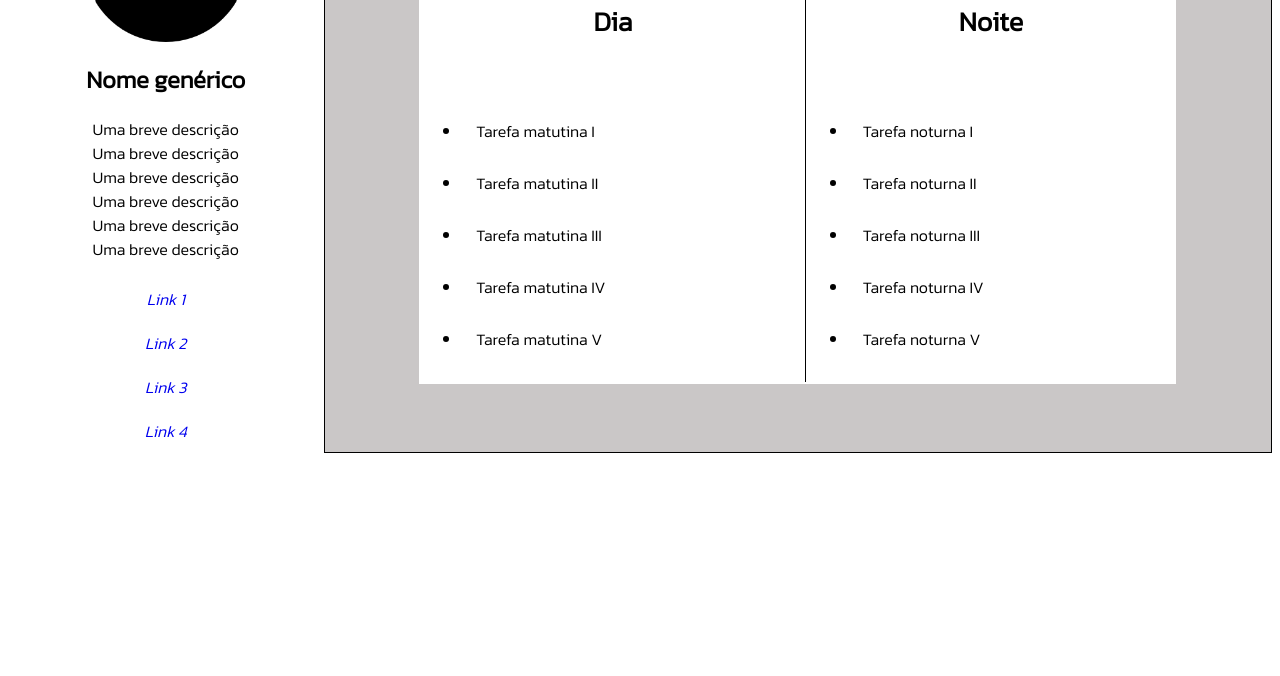
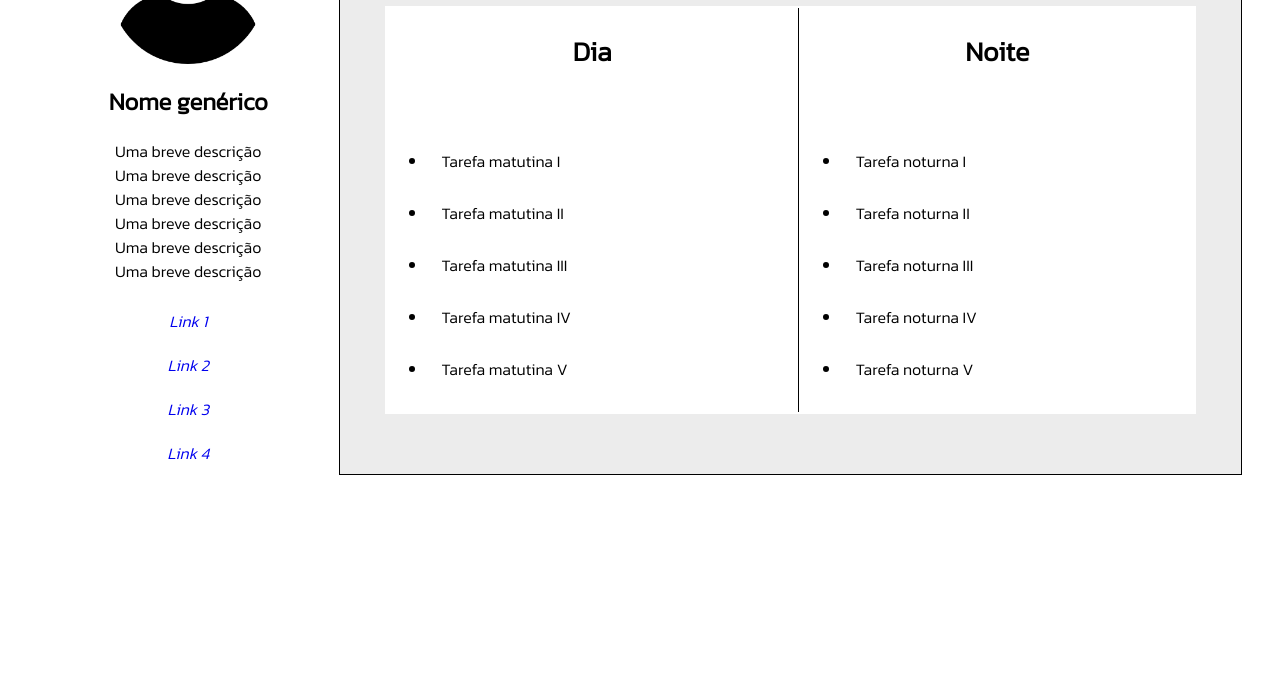
Before and after one commit to Anderson-Alencar/lista-de-tarefas, a plain HTML site: page index.html in a window 1280 px wide. Shown: the part 124-800 px from the top of the page. Drawn offline with Linux system fonts and the light colour scheme.

Commit message:
style: resize and change color table

```diff
--- a/assets/style.css
+++ b/assets/style.css
@@ -1,6 +1,7 @@
 body {
     font-family: 'Kanit', sans-serif;
     display: flex;
+    padding: 30px;
 }
 
 .left-menu {
@@ -44,13 +45,13 @@ a:active { text-decoration: none; }
     flex-direction: column;
     width: 75%;
     align-items: center;
-    background-color:rgb(202, 199, 199);
+    background-color:rgb(236, 236, 236);
     border: solid 1px;
 }
 
 .table-tasks {
     background-color: white;
-    width: 80%;
+    width: 90%;
 }
 
 .task {
```
